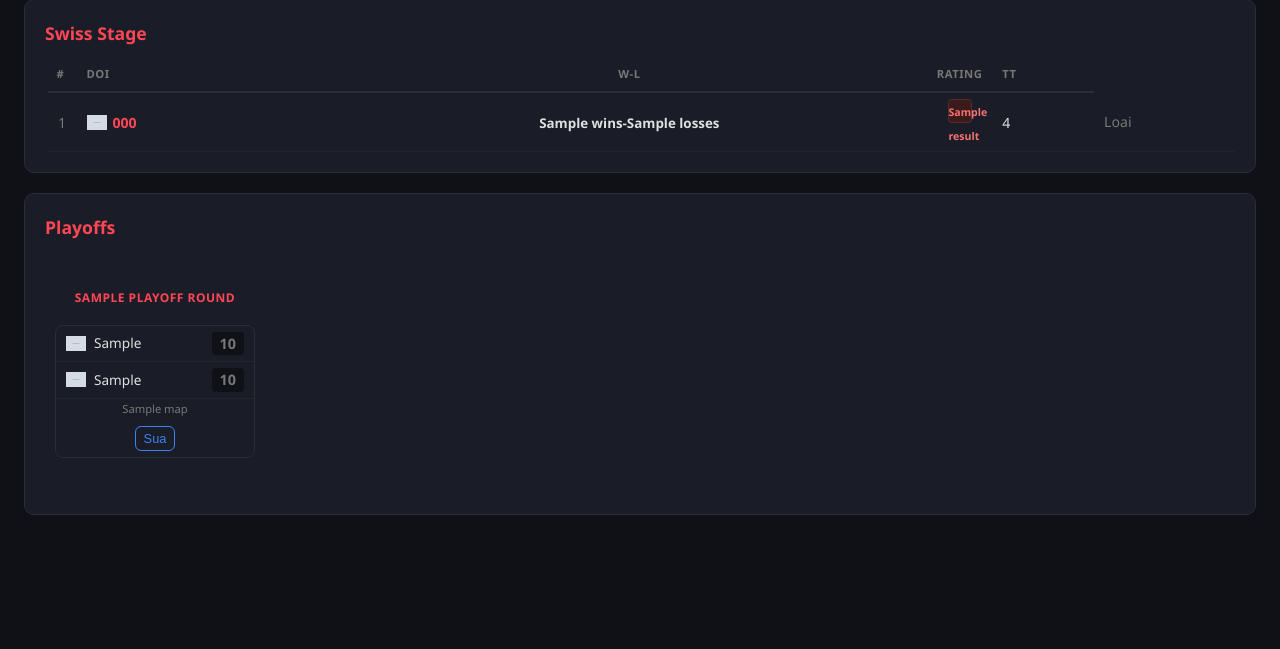
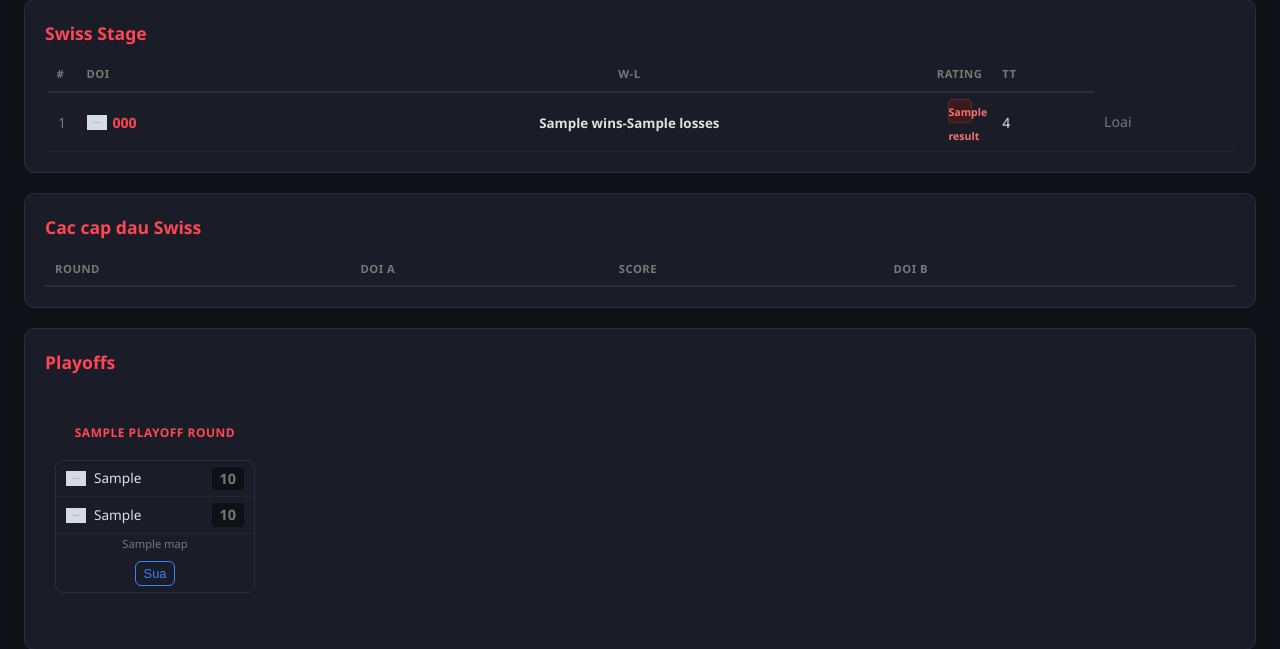
Before and after one commit to ngoc15112005/Sim_Val, a Flask app: template templates/tournament.html in a window 1280 px wide. Shown: the part 147-796 px from the top of the page. Run offline with Flask 3, Linux system fonts and the light colour scheme; tables that the repository leaves empty hold one stand-in row (values such as "Sample post"); the template is opened without the code that fills it: values that come from a table or form of the project are taken from there, most other values are stand-ins (such as "Sample title", 1, 10 or a date in 2020); grey boxes marked "Sample" are stand-in pictures; lists and menus that the app fills with data are empty.

Commit message:
Fix: them Roll/Nhap cho Swiss Stage matches

```diff
--- a/templates/tournament.html
+++ b/templates/tournament.html
@@ -66,6 +66,39 @@
   </table>
   </div>
 </section>
+
+<section class="card" style="flex:1">
+  <h2>Cac cap dau Swiss</h2>
+  <table class="swiss-table">
+    <thead><tr><th>Round</th><th>Doi A</th><th>Score</th><th>Doi B</th><th></th></tr></thead>
+    <tbody>
+    {% for m in resolved_matches %}
+      {% if m.round_type == 'swiss' %}
+      <tr>
+        <td>{{ m.round_name }}</td>
+        <td>
+          {% if m.logo_a %}<img class="team-logo-sm" src="{{ m.logo_a }}" alt="" onerror="this.style.display='none'">{% endif %}
+          {{ m.team_a }}
+        </td>
+        <td class="w-l-col">{{ m.score_a }}{% if m.status == 'completed' %}-{{ m.score_b }}{% else %} vs {% endif %}</td>
+        <td>
+          {% if m.logo_b %}<img class="team-logo-sm" src="{{ m.logo_b }}" alt="" onerror="this.style.display='none'">{% endif %}
+          {{ m.team_b }}
+        </td>
+        <td class="action-cell">
+          {% if m.status == 'pending' and m.team_a != 'TBD' %}
+          <button class="btn-sm" onclick="simMatch({{ m.id }})">Roll</button>
+          <button class="btn-sm btn-manual" onclick="showManual({{ m.id }})">Nhap</button>
+          {% elif m.status == 'completed' %}
+          <button class="btn-sm btn-edit" onclick="showManual({{ m.id }})">Sua</button>
+          {% endif %}
+        </td>
+      </tr>
+      {% endif %}
+    {% endfor %}
+    </tbody>
+  </table>
+</section>
 {% endif %}
 
 {% if tour.status in ('groups',) %}
@@ -80,7 +113,7 @@
       <tr>
         <td>{{ loop.index }}</td>
         <td>{{ m.team_a }} vs {{ m.team_b }}</td>
-        <td>{{ m.score_a }}-{{ m.score_b }}</td>
+        <td class="w-l-col">{{ m.score_a }}{% if m.status == 'completed' %}-{{ m.score_b }}{% else %} vs {% endif %}</td>
         <td class="action-cell">
           {% if m.status == 'pending' and m.team_a != 'TBD' %}
           <button class="btn-sm" onclick="simMatch({{ m.id }})">Roll</button>
```
